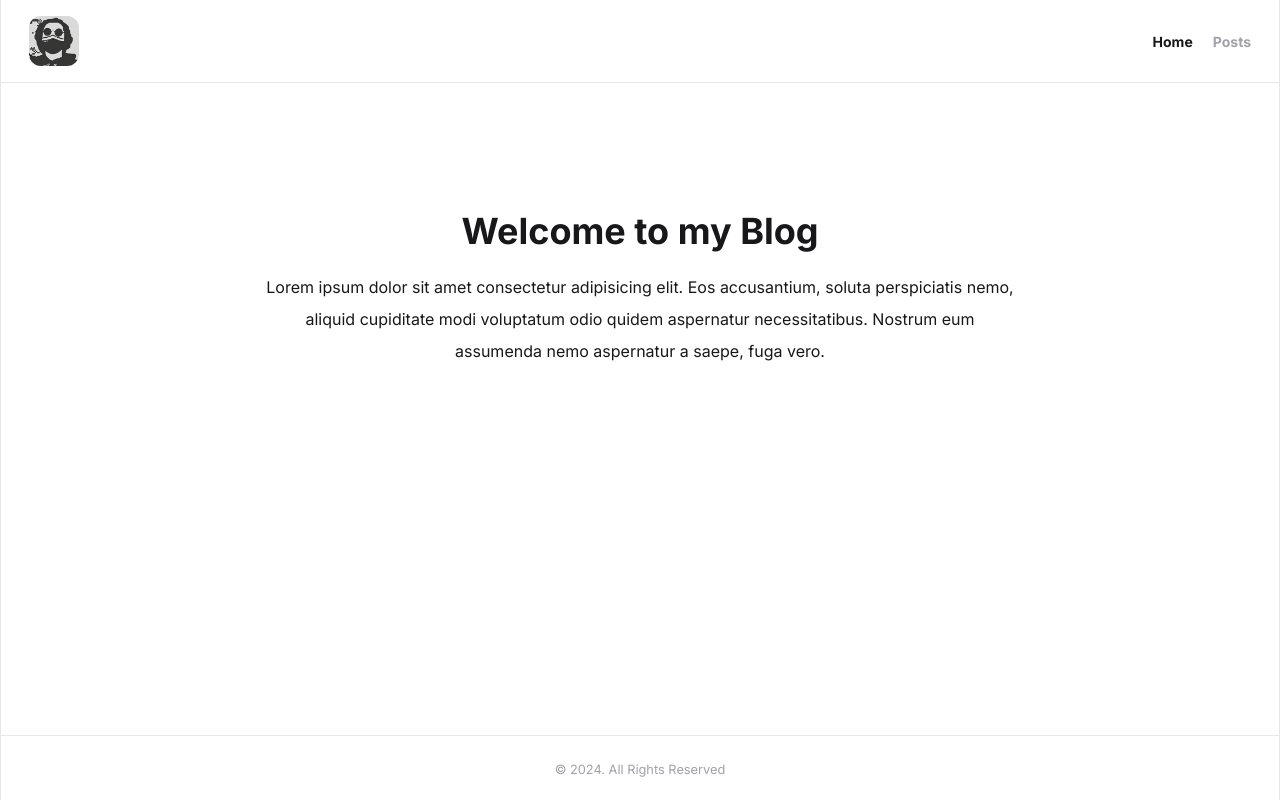
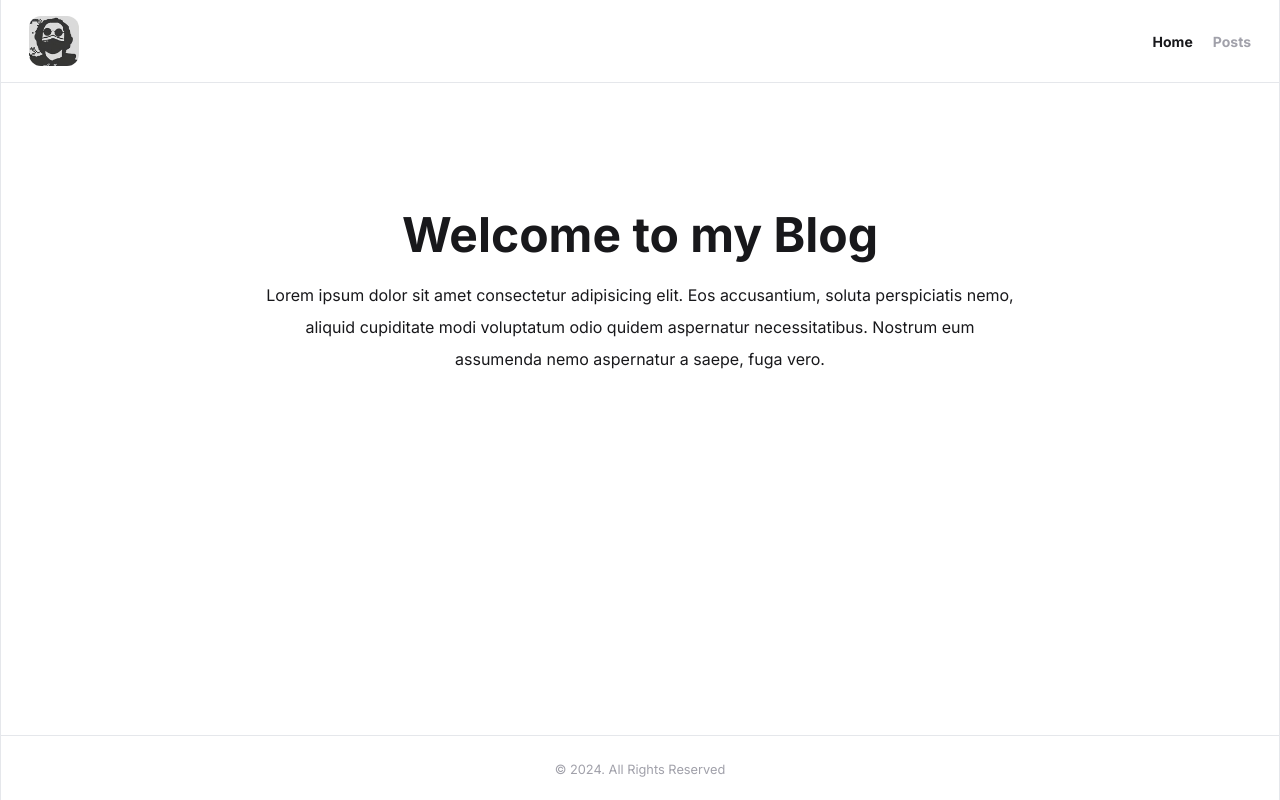
Before and after one commit to alex-dev742/nextjs-blog-site, a Next.js app: page / in a window 1280 px wide. Built offline with nearby package versions, Linux system fonts and the light colour scheme.

Commit message:
chore: Update page component to use lazy loading for posts list

```diff
--- a/src/app/page.tsx
+++ b/src/app/page.tsx
@@ -1,7 +1,7 @@
 export default function Page() {
   return (
     <main className="text-center pt-32 px-5">
-      <h1 className="text-4xl mdLtext-5xl font-bold mb-5">
+      <h1 className="text-4xl md:text-5xl font-bold mb-5">
         Welcome to my Blog
       </h1>
       <p className="max-w-[750px] mx-auto leading-8">
--- /dev/null
+++ b/src/app/posts/[id]/loading.tsx
@@ -0,0 +1,3 @@
+export default function Loading() {
+  return <div className="mx-auto mt-12 text-zinc-500 ">Loading...</div>;
+}
--- a/src/app/posts/[id]/page.tsx
+++ b/src/app/posts/[id]/page.tsx
@@ -1,7 +1,6 @@
 export default async function Page({ params }: { params: { id: string } }) {
   const response = await fetch(`https://dummyjson.com/posts/${params.id}`);
   const post = await response.json();
-
   return (
     <main className="px-7 pt-24 text-center">
       <h1 className="text-5xl font-semibold mb-7">{post.title}</h1>
```
